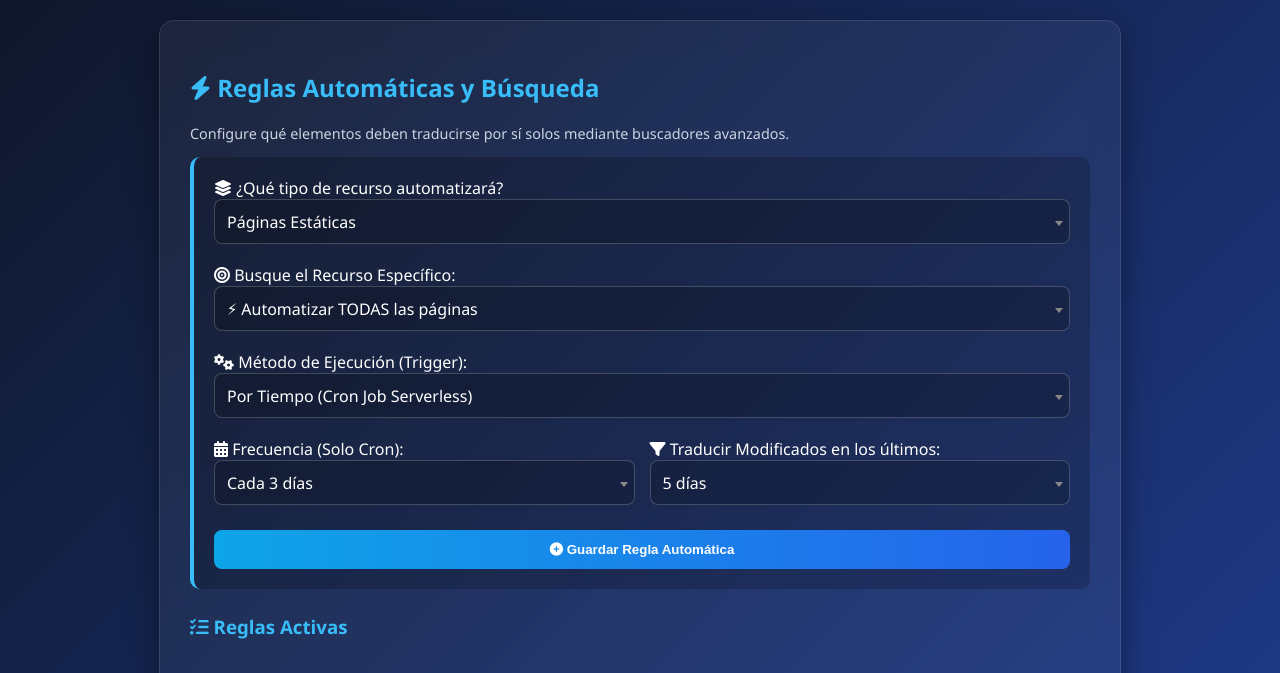
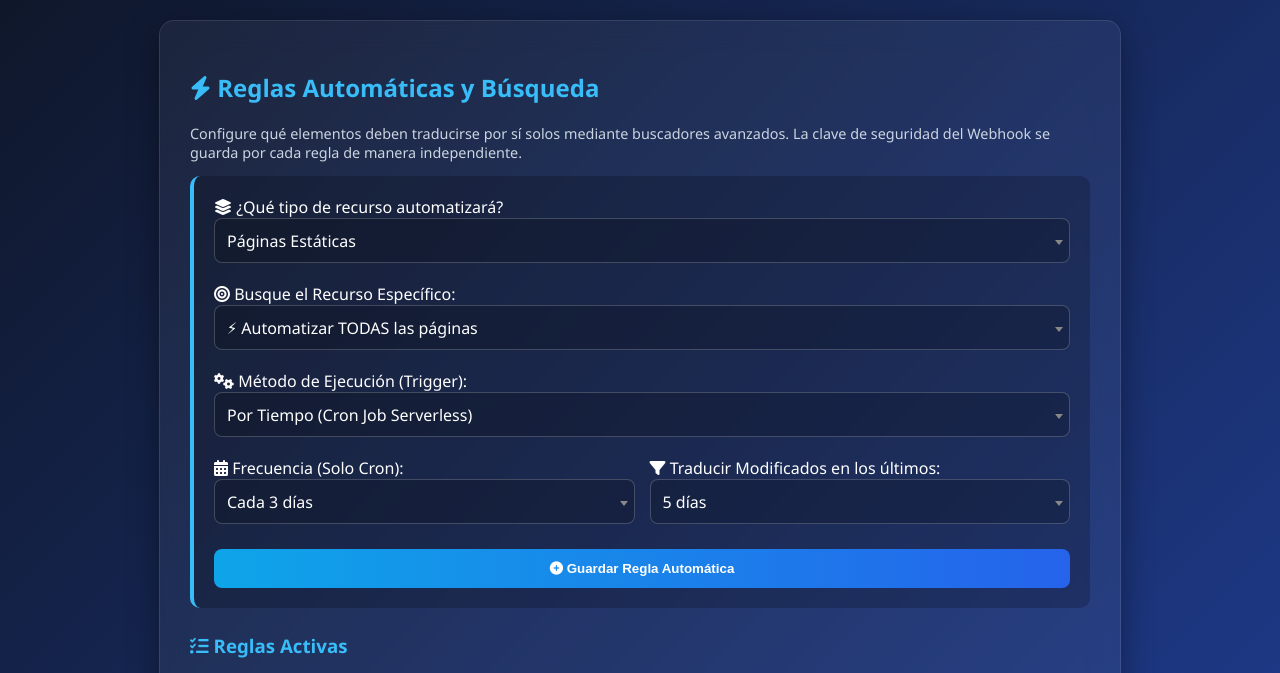
Before and after one commit to userEmanu/domoblock-translator, a Flask app: template api/templates/auto.html in a window 1280 px wide. Shown: the top 673 px of the page. Run offline with Flask 3, Linux system fonts and the light colour scheme; the template is opened without the code that fills it, so the values that code supplies are empty; some libraries are stand-ins or nearby versions.

Commit message:
Update auto.html

```diff
--- a/api/templates/auto.html
+++ b/api/templates/auto.html
@@ -1,7 +1,7 @@
 {% extends "base.html" %}
 {% block content %}
 <h2><i class="fas fa-bolt"></i> Reglas Automáticas y Búsqueda</h2>
-<p class="text-sm">Configure qué elementos deben traducirse por sí solos mediante buscadores avanzados.</p>
+<p class="text-sm">Configure qué elementos deben traducirse por sí solos mediante buscadores avanzados. La clave de seguridad del Webhook se guarda por cada regla de manera independiente.</p>
 
 <form method="POST" class="card">
     <label><i class="fas fa-layer-group"></i> ¿Qué tipo de recurso automatizará?</label>
@@ -42,6 +42,13 @@
                 <option value="30">30 días</option>
             </select>
         </div>
+    </div>
+
+    <!-- CAMPO EXCLUSIVO PARA LA SECRET KEY DEL WEBHOOK -->
+    <div id="webhook_settings_group" style="display: none; margin-top: 20px;">
+        <label style="color: #fca5a5;"><i class="fas fa-shield-alt"></i> Webflow Webhook Secret Key (Seguridad):</label>
+        <input type="password" name="webhook_secret" placeholder="Pegue la clave de seguridad única que le otorgó Webflow al crear este Webhook">
+        <small class="text-sm" style="display:block; margin-top:-15px; margin-bottom:15px;">Al guardar, esta regla quedará protegida contra ataques externos.</small>
     </div>
 
     <button type="submit" style="width: 100%; margin-top: 25px;"><i class="fas fa-plus-circle"></i> Guardar Regla Automática</button>
@@ -117,8 +124,13 @@
     });
 
     $('#trigger_type').on('change', function() {
-        if ($(this).val() === 'webhook') $('#time_settings_group').hide();
-        else $('#time_settings_group').show();
+        if ($(this).val() === 'webhook') {
+            $('#time_settings_group').hide();
+            $('#webhook_settings_group').show();
+        } else {
+            $('#time_settings_group').show();
+            $('#webhook_settings_group').hide();
+        }
     });
 </script>
 {% endblock %}
```
